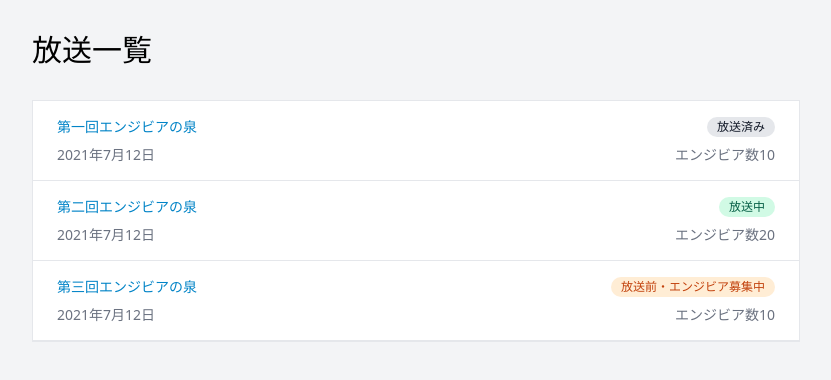
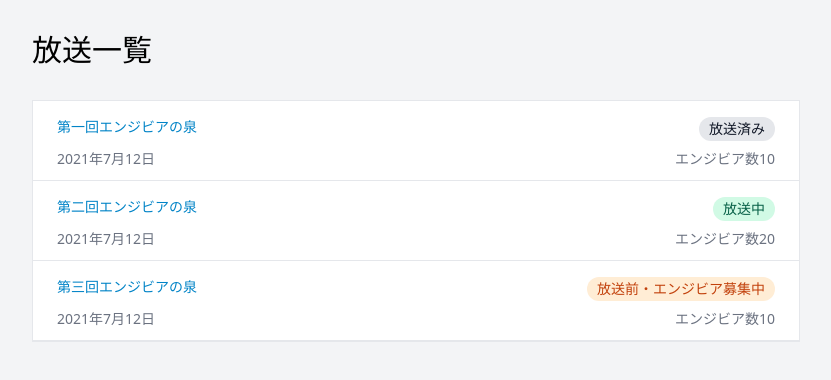
Before and after one commit to three-ppp/PPP_Engibeer, a Next.js app: page /Live in a window 1280 px wide. Shown: the top 380 px of the page, without its empty margins (224-1055 px from the left). Built offline with nearby package versions, Linux system fonts and the light colour scheme; data requests are answered from the project's data file.

Commit message:
BroadcastStatusコンポーネントの更新
文字の大きさを変更

```diff
--- a/components/BroadcastStatus.tsx
+++ b/components/BroadcastStatus.tsx
@@ -7,19 +7,19 @@ const BroadcastStatus: VFC<Props> = (props) => {
   const { status } = props;
   if (status === "before") {
     return (
-      <div className="bg-orange py-0.5 px-2.5 rounded-xl text-xs text-orange_800 text-center">
+      <div className="bg-orange py-0.5 px-2.5 rounded-xl text-sm text-orange_800 text-center">
         放送前・エンジビア募集中
       </div>
     );
   } else if (status === "during") {
     return (
-      <div className="bg-green-100  py-0.5 px-2.5 rounded-xl text-xs text-green-800 text-center">
+      <div className="bg-green-100  py-0.5 px-2.5 rounded-xl text-sm text-green-800 text-center">
         放送中
       </div>
     );
   } else {
     return (
-      <div className="bg-gray-200 py-0.5 px-2.5 rounded-xl text-xs text-gray-900 text-center">
+      <div className="bg-gray-200 py-0.5 px-2.5 rounded-xl text-sm text-gray-900 text-center">
         放送済み
       </div>
     );
```
